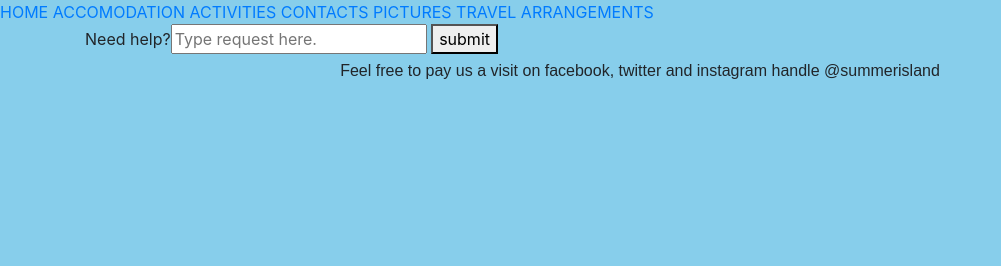
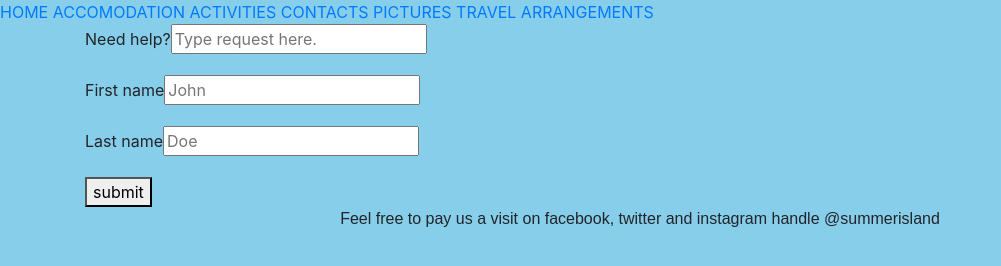
Before and after one commit to Akarad/Private-resort, a plain HTML site: page contact.html in a window 1280 px wide. Shown: the whole page, without its empty margins (0-1001 px from the left). Drawn offline with nearby package versions, Linux system fonts and the light colour scheme.

Commit message:
add forms to contacts html file and added js folder and file

```diff
--- a/contact.html
+++ b/contact.html
@@ -3,6 +3,7 @@
   <head>
     <link rel="stylesheet" href="https://stackpath.bootstrapcdn.com/bootstrap/4.3.1/css/bootstrap.min.css" integrity="sha384-ggOyR0iXCbMQv3Xipma34MD+dH/1fQ784/j6cY/iJTQUOhcWr7x9JvoRxT2MZw1T" crossorigin="anonymous">
     <link rel="stylesheet" href="css/style1.css" type="text/css">
+    <link rel="stylesheet" href="css/scripts.js">
     <a href="index.html">HOME</a>
     <a href="accomodations.html">ACCOMODATION</a>
     <a href="activities.html">ACTIVITIES</a>
@@ -14,10 +15,15 @@
   </head>
   <body>
     <div class="container">
-      <form class="" action="index.html" method="post">
-        <label for="contact">Need help?</label><input  type="text" placeholder="Type request here." name="" value="">
-        <button type="button" name="button">submit</button>
-      </form>
+
+        <form id="help" class="" action="index.html" method="post">
+          <div class="form-group"><label for="contact">Need help?</label><input  type="text" placeholder="Type request here." name="" value=""></div>
+          <div class="form-group"><label for="name">First name</label><input type="text" placeholder="John" name="" value=""></div>
+          <div class="form-group"><label for="name">Last name</label><input type="text"placeholder="Doe" name="" value=""></div>
+
+          <button type="button" name="button">submit</button>
+        </form>
+
       <p>Feel free to pay us a visit on facebook, twitter and instagram handle @summerisland</p>
     </div>
   </body>
```
Also changed, not shown: js/scripts.js (added).
